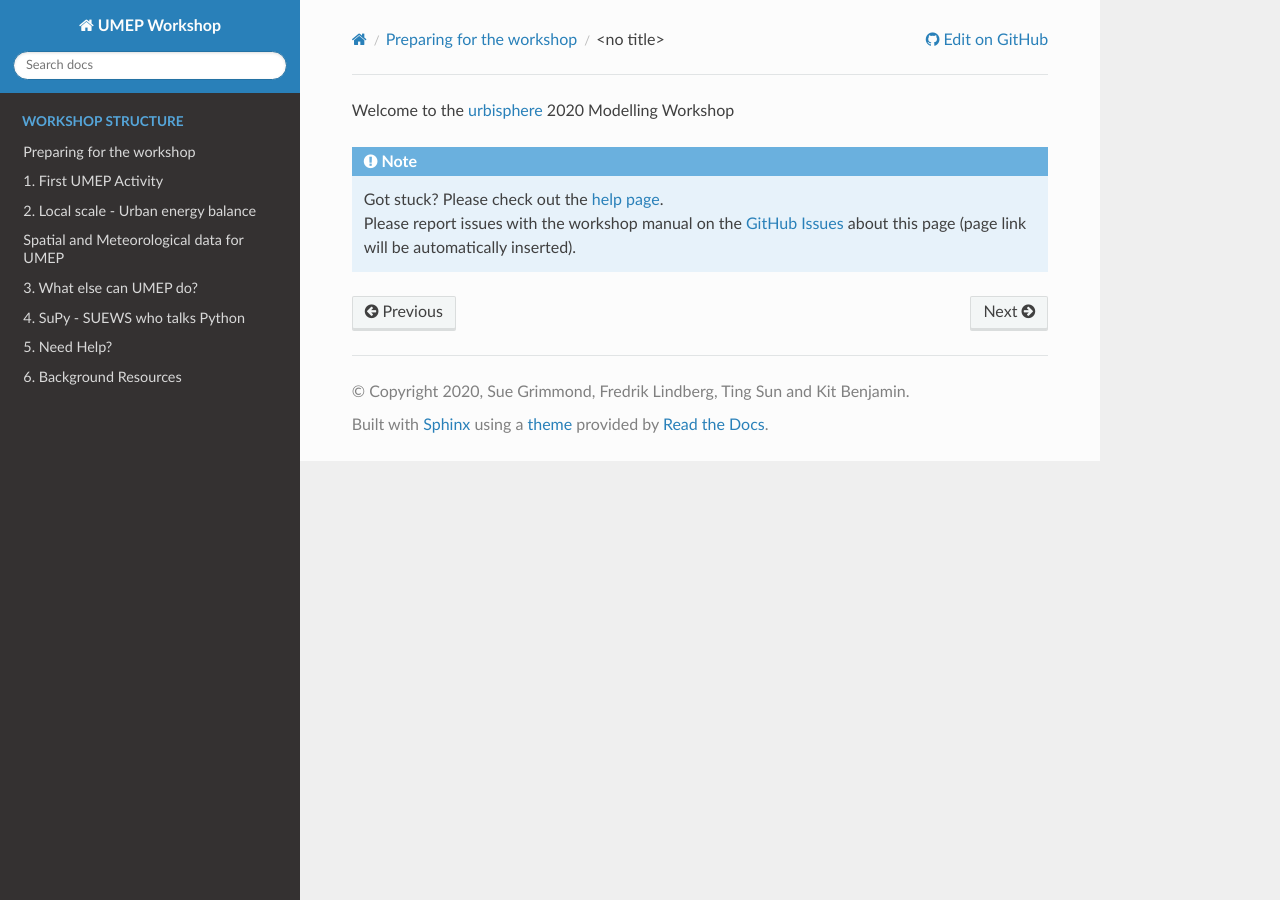
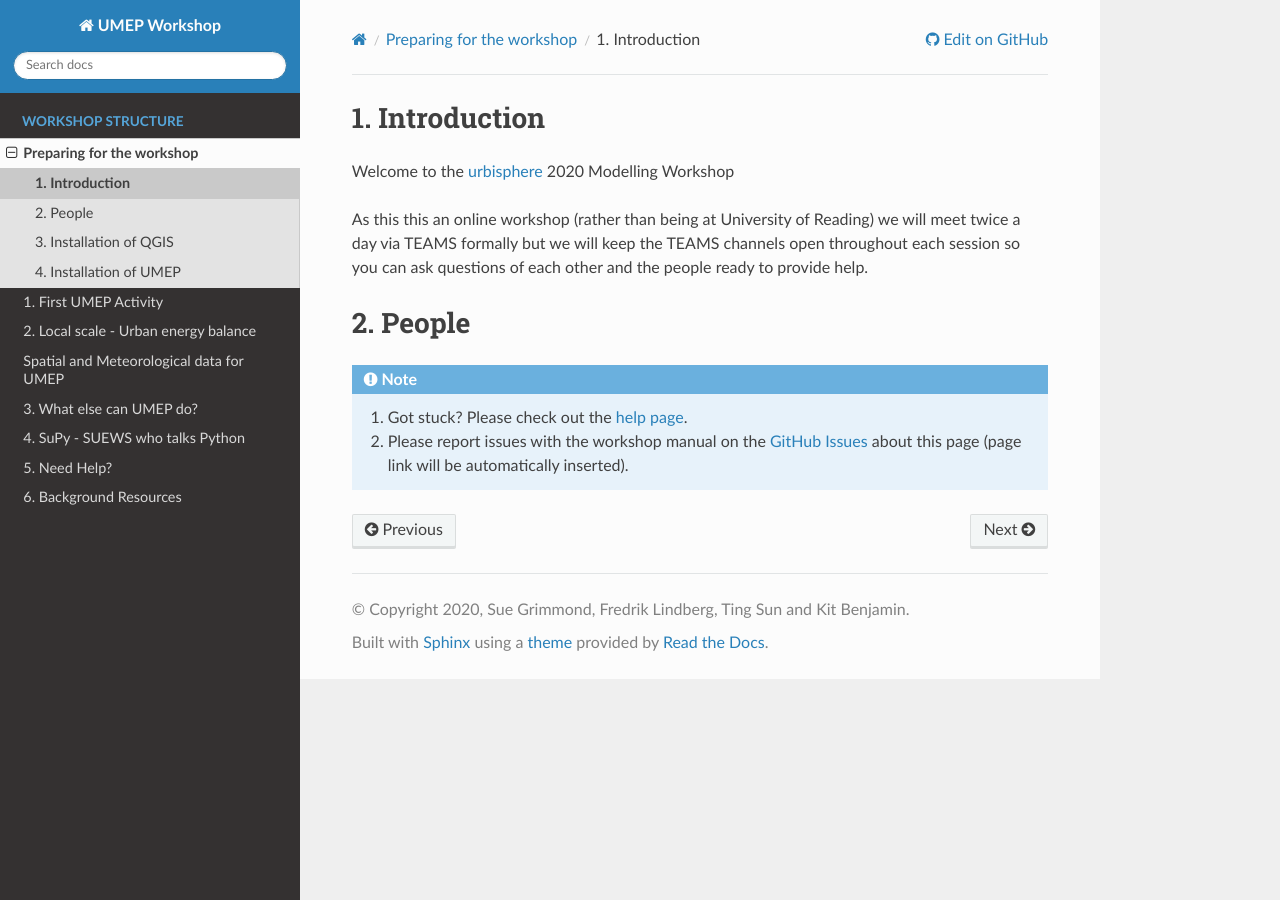
Before and after one commit to Urban-Meteorology-Reading/UMEP-Workshop, a Sphinx documentation site: the page built from source/Prepare/Intro1.rst, in a window 1280 px wide. Built offline with Sphinx 7.4.7 and the Read the Docs theme 2.0.0, drawn with Linux system fonts in a browser that asks for light colours.

Commit message:
Update Intro1.rst

```diff
--- a/source/Prepare/Intro1.rst
+++ b/source/Prepare/Intro1.rst
@@ -1 +1,11 @@
+Introduction
+~~~~~~~~~~~~
+
 Welcome to the `urbisphere <http://urbisphere.eu/>`_ 2020 Modelling Workshop
+
+
+As this this an online workshop (rather than being at University of Reading) we will meet twice a day via TEAMS formally but we will keep the TEAMS channels open throughout each session so you can ask questions of each other and the people ready to provide help.
+
+
+People
+~~~~~~
```
